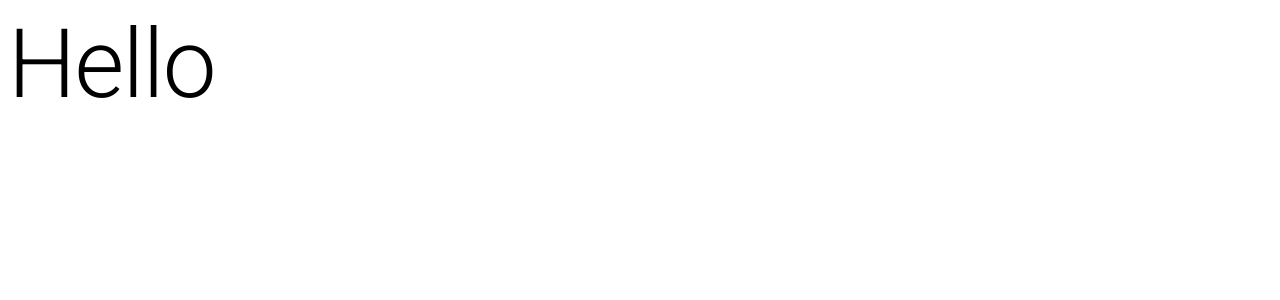
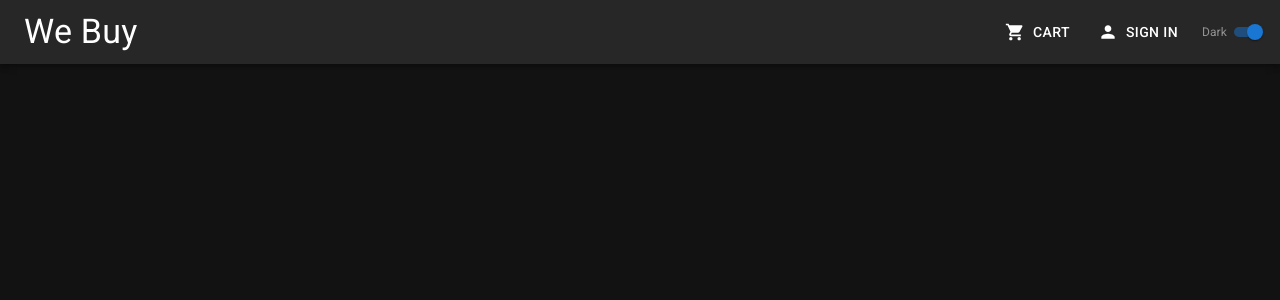
Before and after one commit to Ofonna-N/we-buy, a React (Vite) app in the folder frontend/: page / in a window 1280 px wide. Shown: the top 300 px of the page. Built offline with nearby package versions, Linux system fonts and the light colour scheme.

Commit message:
Added Navbar

```diff
--- a/frontend/src/App.tsx
+++ b/frontend/src/App.tsx
@@ -1,7 +1,11 @@
-import { Typography } from "@mui/material";
+import Navbar from "./component/Navbar";
 
 function App() {
-  return <Typography variant="h1">Hello</Typography>;
+  return (
+    <>
+      <Navbar />
+    </>
+  );
 }
 
 export default App;
--- /dev/null
+++ b/frontend/src/component/Navbar.tsx
@@ -0,0 +1,167 @@
+// mui components
+import AppBar from "@mui/material/AppBar";
+import Box from "@mui/material/Box";
+import Button from "@mui/material/Button";
+import FormControlLabel from "@mui/material/FormControlLabel";
+import Switch from "@mui/material/Switch";
+import Toolbar from "@mui/material/Toolbar";
+import Typography from "@mui/material/Typography";
+import Drawer from "@mui/material/Drawer";
+import {
+  IconButton,
+  List,
+  ListItem,
+  ListItemButton,
+  ListItemIcon,
+  ListItemText,
+  styled,
+  useTheme,
+} from "@mui/material";
+
+//hooks
+import useModeCtx from "../hooks/useModeCtx";
+
+// Icons
+import MenuIcon from "@mui/icons-material/Menu";
+import ShoppingCartIcon from "@mui/icons-material/ShoppingCart";
+import PersonIcon from "@mui/icons-material/Person";
+import { useState } from "react";
+
+const Navbar = () => {
+  const darkModeCtx = useModeCtx();
+  const theme = useTheme();
+  const [toggled, setToggled] = useState(false);
+  const LinkBtn = styled(Button)(() => ({
+    color: "white",
+    textDecoration: "none",
+  }));
+
+  const handleDrawerToggle = () => {
+    setToggled((prev) => !prev);
+  };
+
+  return (
+    <>
+      <AppBar position="relative">
+        <Toolbar component={"nav"}>
+          <IconButton
+            size="large"
+            sx={{
+              display: { xs: "block", sm: "none" },
+              color: "white",
+            }}
+            aria-label="menu button"
+            onClick={handleDrawerToggle}
+          >
+            <MenuIcon />
+          </IconButton>
+          <Typography
+            variant="h4"
+            component={"span"}
+            aria-label="logo"
+            sx={{
+              flexGrow: "1",
+              textAlign: { xs: "center", sm: "left" },
+            }}
+          >
+            We Buy
+          </Typography>
+          <Box display={{ xs: "none", sm: "flex" }} gap={"1rem"}>
+            <LinkBtn href="#" startIcon={<ShoppingCartIcon />}>
+              Cart
+            </LinkBtn>
+            <LinkBtn href="#" startIcon={<PersonIcon />}>
+              Sign In
+            </LinkBtn>
+          </Box>
+          <FormControlLabel
+            control={<Switch size="small" />}
+            label={
+              <Typography
+                color={"rgba(255, 255, 255, 0.5)"}
+                fontSize={"0.75rem"}
+              >
+                Dark
+              </Typography>
+            }
+            labelPlacement="start"
+            onChange={() => darkModeCtx.toggleMode()}
+            checked={darkModeCtx.mode === "dark"}
+            sx={{
+              display: { xs: "none", sm: "flex" },
+            }}
+          />
+        </Toolbar>
+      </AppBar>
+      <Drawer
+        open={toggled}
+        variant="temporary"
+        PaperProps={{
+          sx: {
+            // position: "relative",
+            backgroundColor:
+              darkModeCtx.mode === "light"
+                ? theme.palette.primary.light
+                : theme.palette.grey[900],
+            height: "calc(100% - 56px)",
+            top: "56px",
+            width: "200px",
+          },
+        }}
+        ModalProps={{
+          sx: {
+            "& .MuiModal-backdrop": {
+              position: "relative",
+              height: "calc(100%)",
+            },
+            height: "calc(100% - 56px)",
+            top: "56px",
+          },
+        }}
+        onClose={handleDrawerToggle}
+        sx={{ display: { xs: "block", sm: "none" } }}
+      >
+        <List>
+          <ListItem>
+            <ListItemButton>
+              <ListItemIcon>
+                <ShoppingCartIcon />
+              </ListItemIcon>
+              <ListItemText primary="Cart" />
+            </ListItemButton>
+          </ListItem>
+          <ListItem>
+            <ListItemButton>
+              <ListItemIcon>
+                <PersonIcon />
+              </ListItemIcon>
+              <ListItemText primary="Sign In" />
+            </ListItemButton>
+          </ListItem>
+          <ListItem>
+            <ListItemButton disableRipple>
+              <ListItemText>
+                <FormControlLabel
+                  control={<Switch size="small" />}
+                  label={
+                    <Typography
+                      color={"rgba(255, 255, 255, 0.5)"}
+                      ml={"1.65rem"}
+                    >
+                      Dark
+                    </Typography>
+                  }
+                  labelPlacement="end"
+                  onChange={() => darkModeCtx.toggleMode()}
+                  checked={darkModeCtx.mode === "dark"}
+                />
+              </ListItemText>
+            </ListItemButton>
+          </ListItem>
+        </List>
+      </Drawer>
+    </>
+  );
+};
+
+export default Navbar;
--- /dev/null
+++ b/frontend/src/hooks/useModeCtx.tsx
@@ -0,0 +1,8 @@
+import { useContext } from "react";
+import { modeCtx } from "../providers/AppThemeProvider";
+
+const useModeCtx = () => {
+  return useContext(modeCtx);
+};
+
+export default useModeCtx;
--- a/frontend/src/main.tsx
+++ b/frontend/src/main.tsx
@@ -4,10 +4,12 @@ import ReactDOM from "react-dom/client";
 import App from "./App.tsx";
 import "./index.css";
 import AppThemeProvider from "./providers/AppThemeProvider.tsx";
+import CssBaseline from "@mui/material/CssBaseline";
 
 ReactDOM.createRoot(document.getElementById("root") as HTMLElement).render(
   <React.StrictMode>
     <AppThemeProvider>
+      <CssBaseline />
       <App />
     </AppThemeProvider>
   </React.StrictMode>
--- a/frontend/src/providers/AppThemeProvider.tsx
+++ b/frontend/src/providers/AppThemeProvider.tsx
@@ -1,10 +1,53 @@
+import { PaletteMode } from "@mui/material";
 import { ThemeProvider, createTheme } from "@mui/material/styles";
-import React from "react";
+import React, { createContext, useMemo, useState } from "react";
 
-const theme = createTheme({});
+const themeMode: { light: PaletteMode; dark: PaletteMode } = {
+  light: "light",
+  dark: "dark",
+};
+
+type ModeCtx = {
+  mode: PaletteMode;
+  toggleMode: () => void;
+};
+
+export const modeCtx = createContext({} as ModeCtx);
 
 const AppThemeProvider = ({ children }: { children: React.ReactNode }) => {
-  return <ThemeProvider theme={theme}>{children}</ThemeProvider>;
+  const [mode, setMode] = useState<PaletteMode>("dark");
+
+  const theme = useMemo(
+    () =>
+      createTheme({
+        palette: {
+          mode: mode === themeMode.light ? themeMode.light : themeMode.dark,
+          primary: {
+            main: "#1976d2",
+          },
+          secondary: {
+            main: "#f50057",
+          },
+        },
+        spacing: 8,
+      }),
+    [mode]
+  );
+
+  const modeCtxValue: ModeCtx = {
+    mode,
+    toggleMode: () => {
+      setMode((prev) =>
+        prev === themeMode.light ? themeMode.dark : themeMode.light
+      );
+    },
+  };
+
+  return (
+    <modeCtx.Provider value={modeCtxValue}>
+      <ThemeProvider theme={theme}>{children}</ThemeProvider>
+    </modeCtx.Provider>
+  );
 };
 
 export default AppThemeProvider;
```
